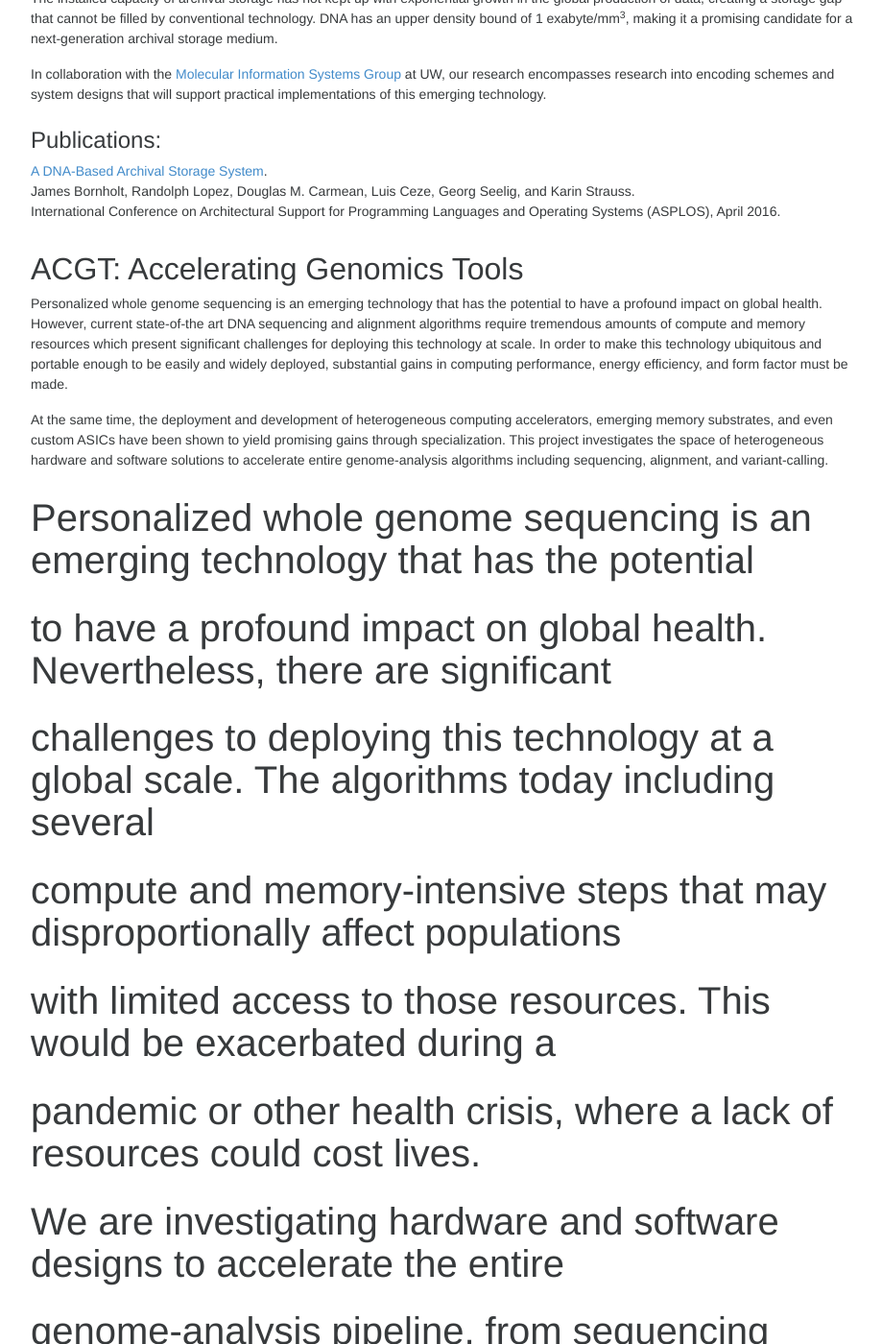
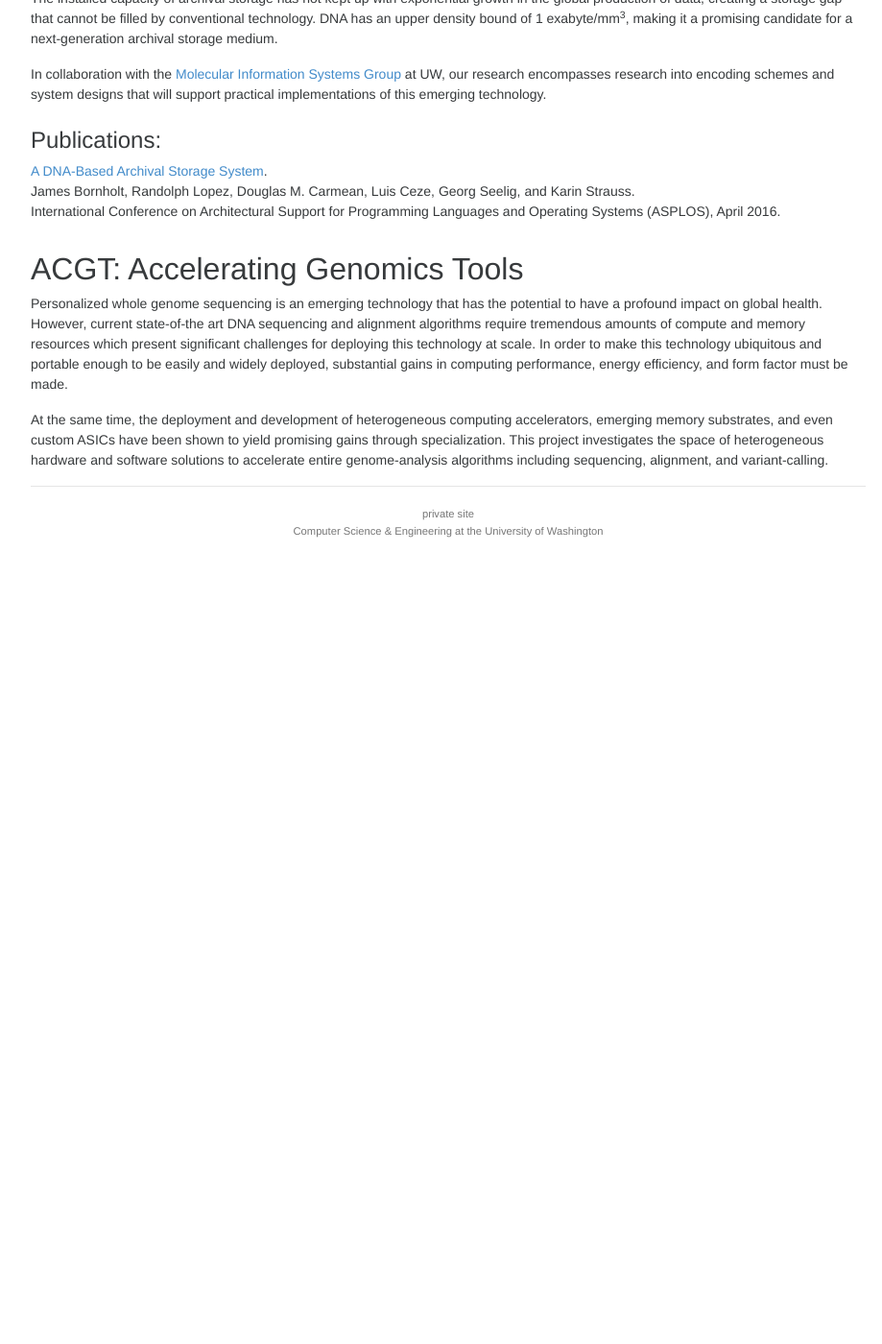
Before and after one commit to uwsampa/sampa-public, a Jekyll site: the page built from _projects/biocomputing.md, in a window 1280 px wide and 1400 px high, scrolled down 270 px. Shown: the whole window at 96% size, without its empty margins (173-1092 px from the left). Built offline with Jekyll 4.4.1, drawn with Linux system fonts in a browser that asks for light colours; nearby versions of some CDN libraries; Markdown is read by kramdown in place of the engine named in the settings; after the commit the page ends 900 px from its top, so only the background shows below that; some of the changed text lies outside the part shown.

Commit message:
Fix what I thought was a yaml comment

```diff
--- a/_projects/biocomputing.md
+++ b/_projects/biocomputing.md
@@ -42,17 +42,3 @@ In order to make this technology ubiquitous and portable enough to be easily and
 
 At the same time, the deployment and development of heterogeneous computing accelerators, emerging memory substrates, and even custom ASICs have been shown to yield promising gains through specialization.
 This project investigates the space of heterogeneous hardware and software solutions to accelerate entire genome-analysis algorithms including sequencing, alignment, and variant-calling.
-
-
-#Personalized whole genome sequencing is an emerging technology that has the potential
-#to have a profound impact on global health. Nevertheless, there are significant
-#challenges to deploying this technology at a global scale. The algorithms today including several
-#compute and memory-intensive steps that may disproportionally affect populations
-#with limited access to those resources. This would be exacerbated during a
-#pandemic or other health crisis, where a lack of resources could cost lives.
-
-#We are investigating hardware and software designs to accelerate the entire
-#genome-analysis pipeline, from sequencing through alignment and variant-calling.
-#Our hope is that this work will yield system designs which can be integrated in
-#data centers and embedded in field-ready devices, facilitating global access to
-#personal genomics as it becomes commonplace.
```
